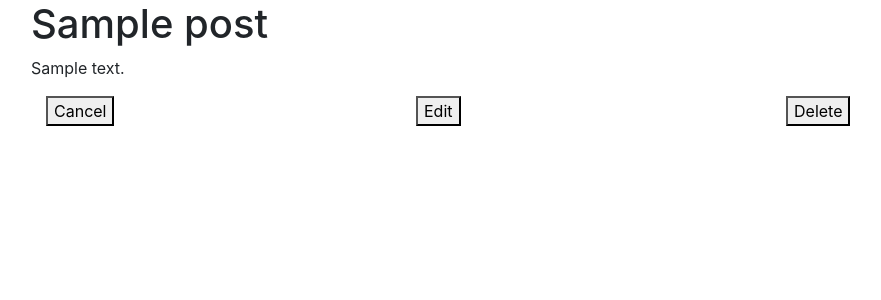
After one commit to Tomomi-K1/sp-flask-blogy, a Flask app: page /posts/1 in a window 1280 px wide. The commit adds this page. Shown: the top 300 px of the page, without its empty margins (54-935 px from the left). Run offline with Flask 2, Linux system fonts and the light colour scheme; tables that the repository leaves empty hold one stand-in row (values such as "Sample post").

Commit message:
part two

```diff
--- a/app.py
+++ b/app.py
@@ -1,9 +1,10 @@
 """Blogly application."""
 
 
-from flask import Flask, request, render_template, redirect
+from flask import Flask, request, render_template, redirect, url_for
 from flask_debugtoolbar import DebugToolbarExtension
-from models import db, connect_db, User
+from models import db, connect_db, User, Post
+import datetime
 
 
 app = Flask(__name__)
@@ -16,7 +17,7 @@ app.config['DEBUG_TB_INTERCEPT_REDIRECTS']=False
 toolbar = DebugToolbarExtension(app)
 
 connect_db(app)
-
+db.create_all()
 
 @app.route('/')
 def redirect_to_user_list():
@@ -25,14 +26,15 @@ def redirect_to_user_list():
 @app.route('/users')
 def show_all_users():
     """shows list of all users"""
-    users = User.query.all()
+    users = User.query.order_by(User.last_name, User.first_name).all()
     return render_template('users-list.html', users=users)
 
 @app.route('/users/<int:user_id>')
 def show_user_detail(user_id):
     """Show user's detailed information"""
     user = User.query.get_or_404(user_id)
-    return render_template('details.html', user=user)
+    posts = Post.query.filter(Post.user_id == user_id)
+    return render_template('details.html', user=user, posts=posts)
 
 
 @app.route('/users/new')
@@ -44,20 +46,26 @@ def post_new_user():
     """add a new user to users table"""
     first_name = request.form['first_name']
     last_name = request.form['last_name']
-    url = request.form.get('url')
+    url = request.form['url']
+    url = url if url else None
 
     new_user = User(first_name=first_name, last_name=last_name, image_url=url)
+    # springboard solution
+    # new_user = User(
+    #     first_name=request.form['first_name'],
+    #     last_name=request.form['last_name'],
+    #     image_url=request.form['image_url'] or None)
+
+
     db.session.add(new_user)
     db.session.commit()
 
     return redirect('/users')
 
-
-
 @app.route('/users/<int:user_id>/edit')
 def show_edit_page(user_id):
     """show edit form"""
-    user=User.query.get(user_id)
+    user=User.query.get_or_404(user_id)
     return render_template('edit.html', user=user)
 
 @app.route('/users/<int:user_id>/edit', methods=['POST'])
@@ -65,12 +73,13 @@ def process_edit(user_id):
 
     first_name = request.form['first_name']
     last_name = request.form['last_name']
-    url = request.form.get('url')
+    url = request.form['url']
 
-    user = User.query.get(user_id)
+    user = User.query.get_or_404(user_id)
     user.first_name = first_name
     user.last_name = last_name
-    user.image_url = url
+    # user.image_url = url
+    user.image_url = url if url else "/static/default-pic.png"
 
     db.session.add(user)
     db.session.commit()
@@ -81,8 +90,71 @@ def process_edit(user_id):
 def delete_user(user_id):
     """delete a user and redirect to the list of users"""
 
-    user =User.query.get(user_id)
+    user =User.query.get_or_404(user_id)
     db.session.delete(user)
     db.session.commit()
 
     return redirect('/users')
+
+# ======================== Posts route============================
+@app.route('/users/<int:user_id>/posts/new')
+def new_post_form(user_id):
+    """Show form to add a post for that user"""
+    user =User.query.get(user_id)
+
+    return render_template('post-form.html', user=user)
+
+@app.route('/users/<int:user_id>/posts/new', methods=['POST'])
+def add_new_post(user_id):
+    """Handle add form; add post and redirect to the user detail page"""
+
+    title = request.form['title']
+    content = request.form['content']
+
+    new_post = Post(title=title, content=content, user_id=user_id )
+    db.session.add(new_post)
+    db.session.commit()
+
+    return redirect(url_for('show_user_detail', user_id=user_id))
+
+@app.route('/posts/<int:post_id>')
+def show_post_details(post_id):
+    """Show a post.Show buttons to edit and delete the post."""
+
+    post =Post.query.get(post_id)
+
+    return render_template('post-detail.html', post=post)
+
+@app.route('/posts/<int:post_id>/edit', methods=["GET"])
+def show_post_edit_form(post_id):
+    """Show a form to edit an existing post"""
+    post = Post.query.get(post_id)
+    return render_template('post-edit-form.html', post=post)
+
+@app.route('/posts/<int:post_id>/edit', methods=["POST"])
+def post_editted_post(post_id):
+    """Handle form submission for updating an existing post"""
+    title = request.form['title']
+    content = request.form['content']
+
+    post = Post.query.get(post_id)
+    post.title = title
+    post.content = content
+
+    db.session.add(post)
+    db.session.commit()
+
+    return redirect(url_for('show_post_details', post_id =post_id))
+    # or you could write return redirect(f"/users/{post.user_id}')
+
+@app.route('/posts/<int:post_id>/delete', methods=['POST'])
+def delete_post(post_id):
+    """delete a user and redirect to the list of users"""
+
+    post =Post.query.get(post_id)
+    user_id=post.user_id
+    db.session.delete(post)
+    db.session.commit()
+
+    return redirect(url_for('show_user_detail', user_id=user_id))
+     # or you could write return redirect(f"/users/{post.user_id}')
--- a/static/style.css
+++ b/static/style.css
@@ -5,9 +5,11 @@ img{
 }
 
 .container{
+    width: 90%;
     display: flex;
-    justify-content: left;
-    align-items: center;
+    flex-direction: column;
+    align-content: left;
+    /* align-items: center; */
     flex-wrap: wrap;
 }
 
@@ -30,3 +32,7 @@ img{
 button{
     margin: 10px 10px 10px 0;
 }
+
+.content{
+    width: 100%;
+}
--- a/templates/base.html
+++ b/templates/base.html
@@ -5,11 +5,19 @@
     <meta http-equiv="X-UA-Compatible" content="IE=edge">
     <meta name="viewport" content="width=device-width, initial-scale=1.0">
     <link rel="stylesheet" href="/static/style.css">
+    <!-- boostrap css -->
+    <link rel="stylesheet" href="https://cdn.jsdelivr.net/npm/bootstrap@4.5.3/dist/css/bootstrap.min.css" integrity="sha384-TX8t27EcRE3e/ihU7zmQxVncDAy5uIKz4rEkgIXeMed4M0jlfIDPvg6uqKI2xXr2" crossorigin="anonymous">
     <title>{% block title %}{% endblock %}</title>
 </head>
 <body>
    {% block content%}
 
    {% endblock %}
+
+   <!-- Jquery and Boostrap bandle -->
+   <script src="https://unpkg.com/jquery"></script>
+    <script src="https://unpkg.com/popper"></script>
+    <script src="https://cdn.jsdelivr.net/npm/bootstrap@4.5.3/dist/js/bootstrap.bundle.min.js"></script>
+
 </body>
 </html>
--- /dev/null
+++ b/templates/post-detail.html
@@ -0,0 +1,42 @@
+{% extends 'base.html' %}
+
+{% block title %} Post: {{post.title}}{% endblock %}
+
+{% block content %}
+
+    <div class="container">
+        <h1>{{post.title}}</h1>
+        <p>{{post.content}}</p>
+
+        <div class="container">
+            <div class="row">
+                <a class='col' href="/users/{{post.user_id}}"><button>Cancel</button></a>
+                <form class ='col' action="/posts/{{post.id}}/edit" method="GET">
+                    <button type="submit">Edit</button>
+                </form>
+                <form class='col' action="/posts/{{post.id}}/delete" method="POST">
+                    <button type="submit">Delete</button>
+                </form>
+            </div>
+        </div>
+
+        <!-- Don't need to wrap each button by "form" instead use "formmethod, formaction" -->
+        <!-- <form>
+            <button class="btn btn-outline-primary"
+                    formmethod="GET"
+                    formaction="/users/{{ post.user_id }}">Cancel</button>
+            <button class="btn btn-primary"
+                    formmethod="GET"
+                    formaction="/posts/{{ post.id }}/edit">Edit</button>
+            <button class="btn btn-danger"
+                    formmethod="POST"
+                    formaction="/posts/{{ post.id }}/delete">Delete</button>
+        </form> -->
+
+
+
+
+
+
+    </div>
+{% endblock %}
```
Also changed, not shown: models.py (+23 -2 lines), templates/details.html (+16 -1 lines), templates/post-edit-form.html (added, +25 -0 lines), templates/post-form.html (added, +22 -0 lines).
